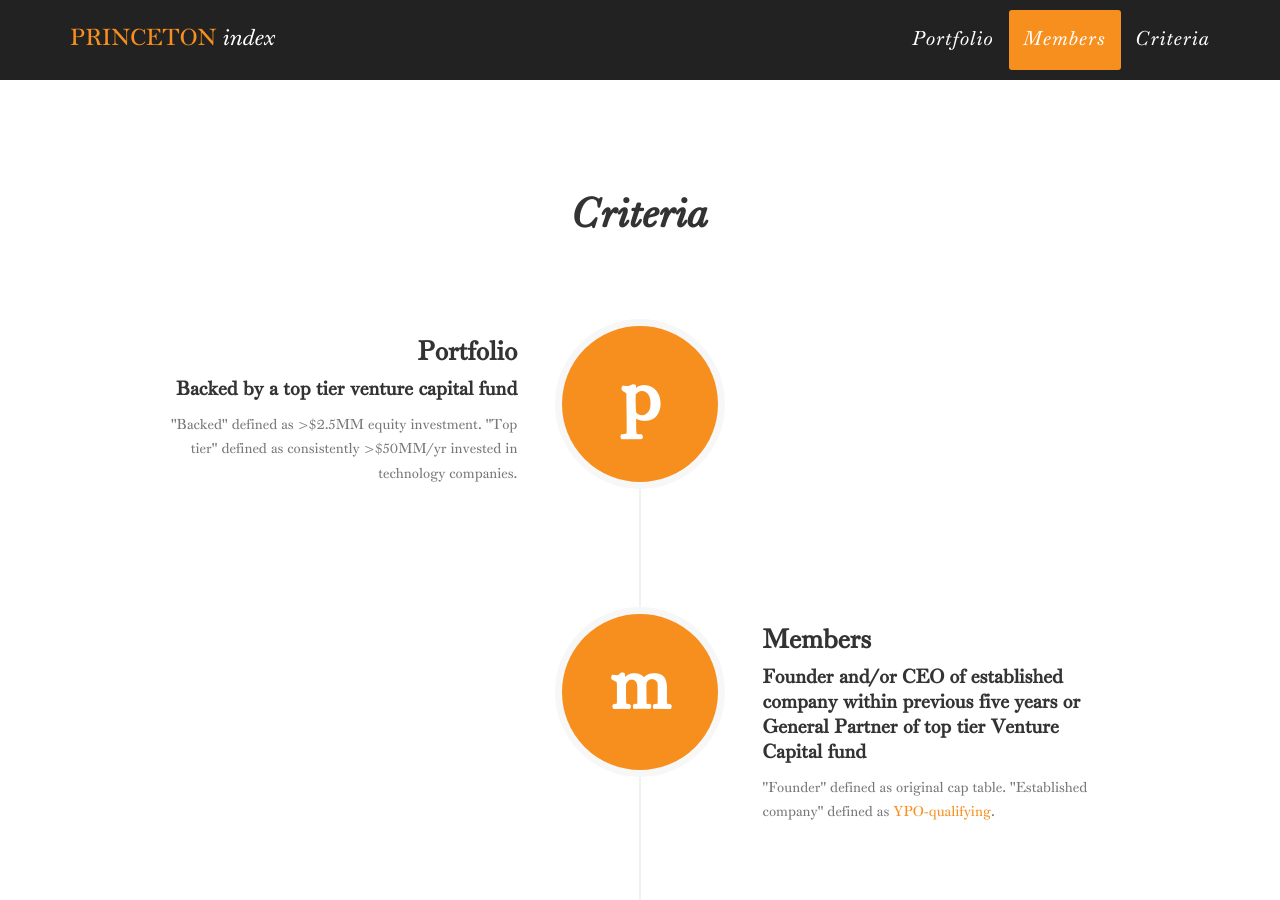
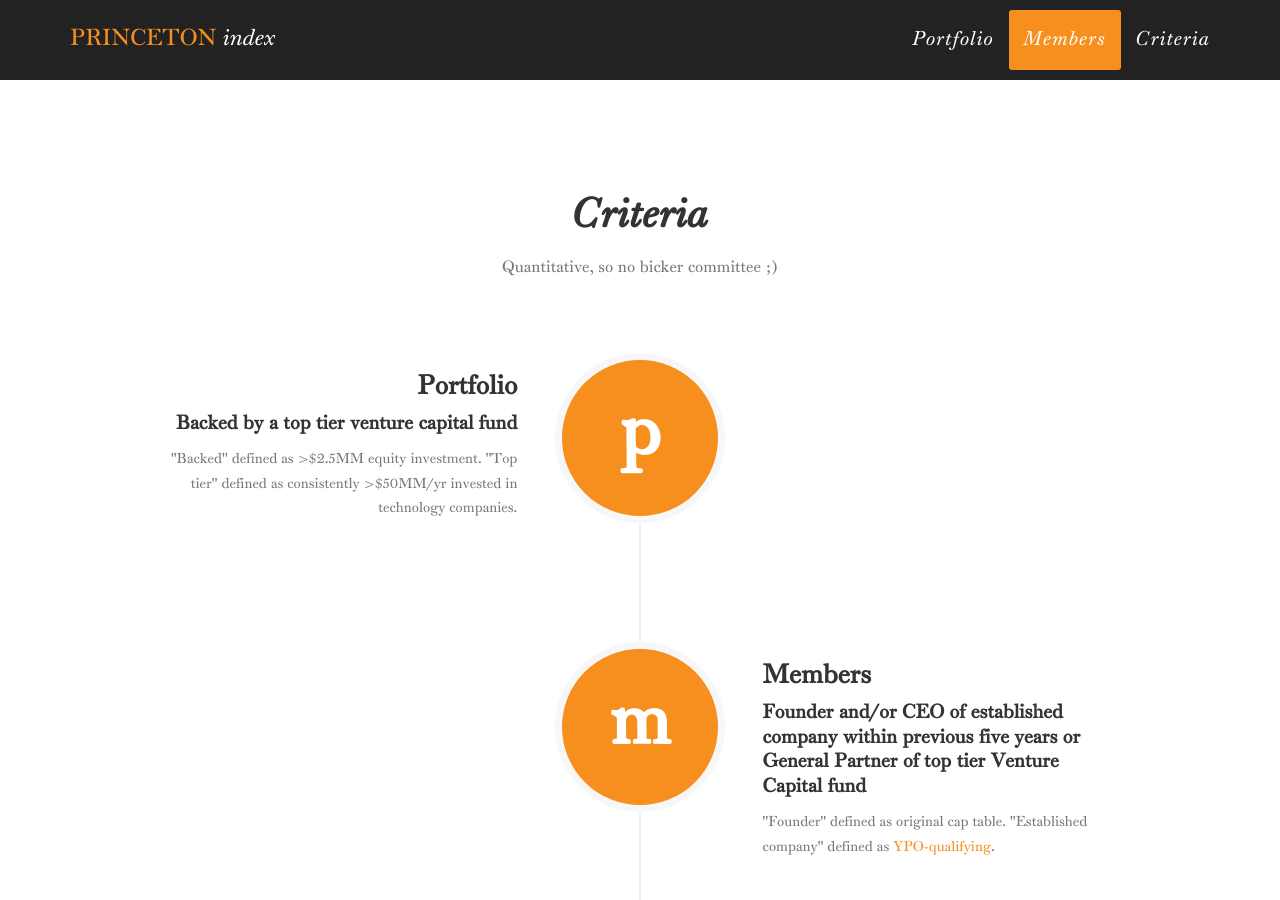
Before and after one commit to princetonindex/princetonindex.github.io, a Jekyll site: the page built from index.html, in a window 1280 px wide and 900 px high, scrolled down 2407 px. Built offline with Jekyll 4.4.1, drawn with Linux system fonts in a browser that asks for light colours; some web fonts are replaced.

Commit message:
Add subtext to Criteria

```diff
--- a/_includes/criteria.html
+++ b/_includes/criteria.html
@@ -4,9 +4,9 @@
             <div class="row">
                 <div class="col-lg-12 text-center">
                     <h2 class="section-heading">Criteria</h2>
-                    <br />
-                    <br />
-                    <br />
+                    <h3 class="section-subheading text-muted">
+                        Quantitative, so no bicker committee ;)
+                    </h3>
                 </div>
             </div>
             <div class="row">
```
